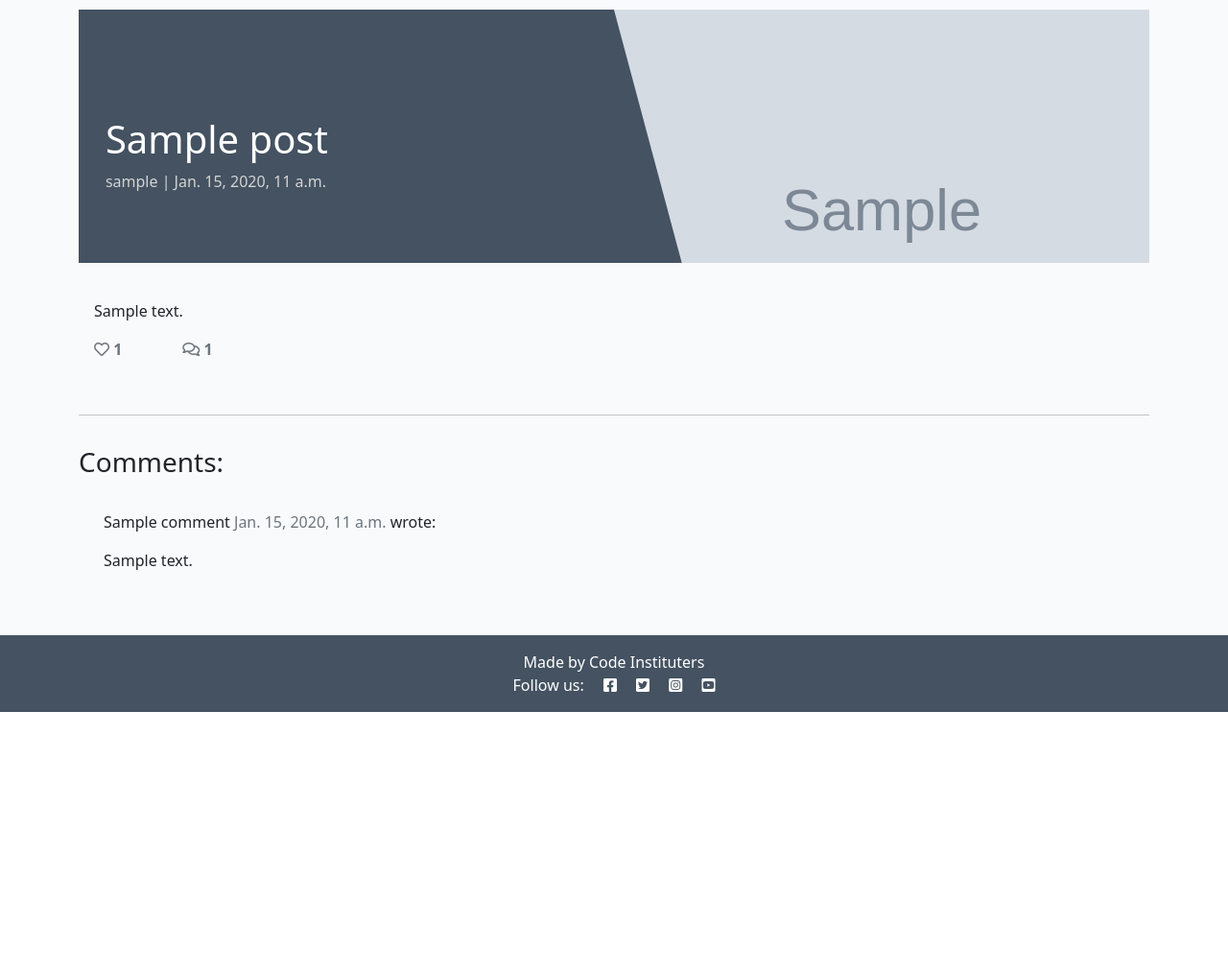
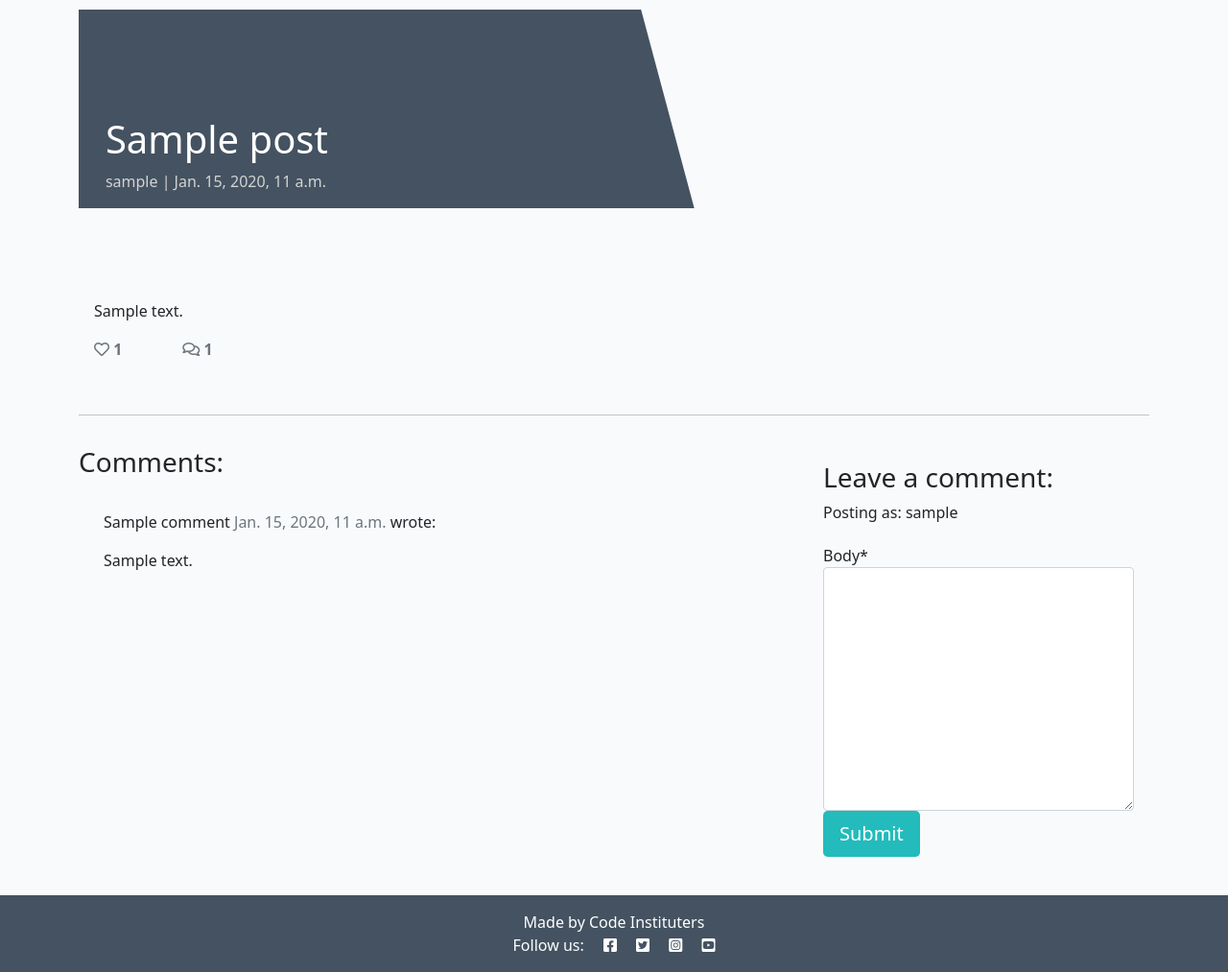
Before and after one commit to halfpintutopia/ci-django-blog, a Django app: a page that uses templates/post_detail.html in a window 1280 px wide. Shown: the part 60-1073 px from the top of the page at 96% size. Before the commit the page ends 802 px from the top, so only its background shows below. Run offline with Django 3.2, Linux system fonts and the light colour scheme; a user stored in the database is signed in; tables that the repository leaves empty hold one stand-in row (values such as "Sample post"); grey boxes marked "Sample" are stand-in pictures; some libraries are stand-ins or nearby versions.

Commit message:
feat: render comment form on post detail page

```diff
--- /dev/null
+++ b/blog/forms.py
@@ -0,0 +1,8 @@
+from .models import Comment
+from django import forms
+
+
+class CommentForm(forms.ModelForm):
+    class Meta:
+        model = Comment
+        fields = ('body',)
--- a/blog/views.py
+++ b/blog/views.py
@@ -1,6 +1,7 @@
 from django.shortcuts import render, get_object_or_404
 from django.views import generic, View
 from .models import Post
+from .forms import CommentForm
 
 
 class PostList(generic.ListView):
@@ -19,4 +20,9 @@
         if post.likes.filter(id=self.request.user.id).exists():
             liked = True
 
-        return render(request, 'post_detail.html', {'post': post, 'comments': comments, 'liked': liked})
+        return render(request, 'post_detail.html', {
+            'post': post,
+            'comments': comments,
+            'liked': liked,
+            'comment_form': CommentForm
+        })
--- a/templates/post_detail.html
+++ b/templates/post_detail.html
@@ -1,4 +1,6 @@
 {% extends 'base.html' %} {% block content %}
+
+    {% load crispy_forms_tags %}
 
     <div class="masthead">
         <div class="container">
@@ -17,7 +19,7 @@
                         <img src="https://codeinstitute.s3.amazonaws.com/fullstack/blog/default.jpg" width="100%"
                              alt="Default image">
                     {% else %}
-                        <img src="{{ post.featured_image }}" width="100%" alt="{{ post.featured_image.name }}">
+                        <img src="{{ post.featured_image.url }}" width="100%" alt="{{ post.featured_image.name }}">
                     {% endif %}
                 </div>
             </div>
@@ -80,6 +82,15 @@
             <div class="col-md-4 card mb-4  mt-3 ">
                 <div class="card-body">
                     <!-- For later -->
+                    {% if user.is_authenticated %}
+                        <h3>Leave a comment:</h3>
+                        <p>Posting as: {{ user.username }}</p>
+                        <form method="post" style="margin-top: 1.3em;">
+                            {{ comment_form | crispy }}
+                            {% csrf_token %}
+                            <button type="submit" class="btn btn-signup btn-lg">Submit</button>
+                        </form>
+                    {% endif %}
                 </div>
             </div>
         </div>
```
